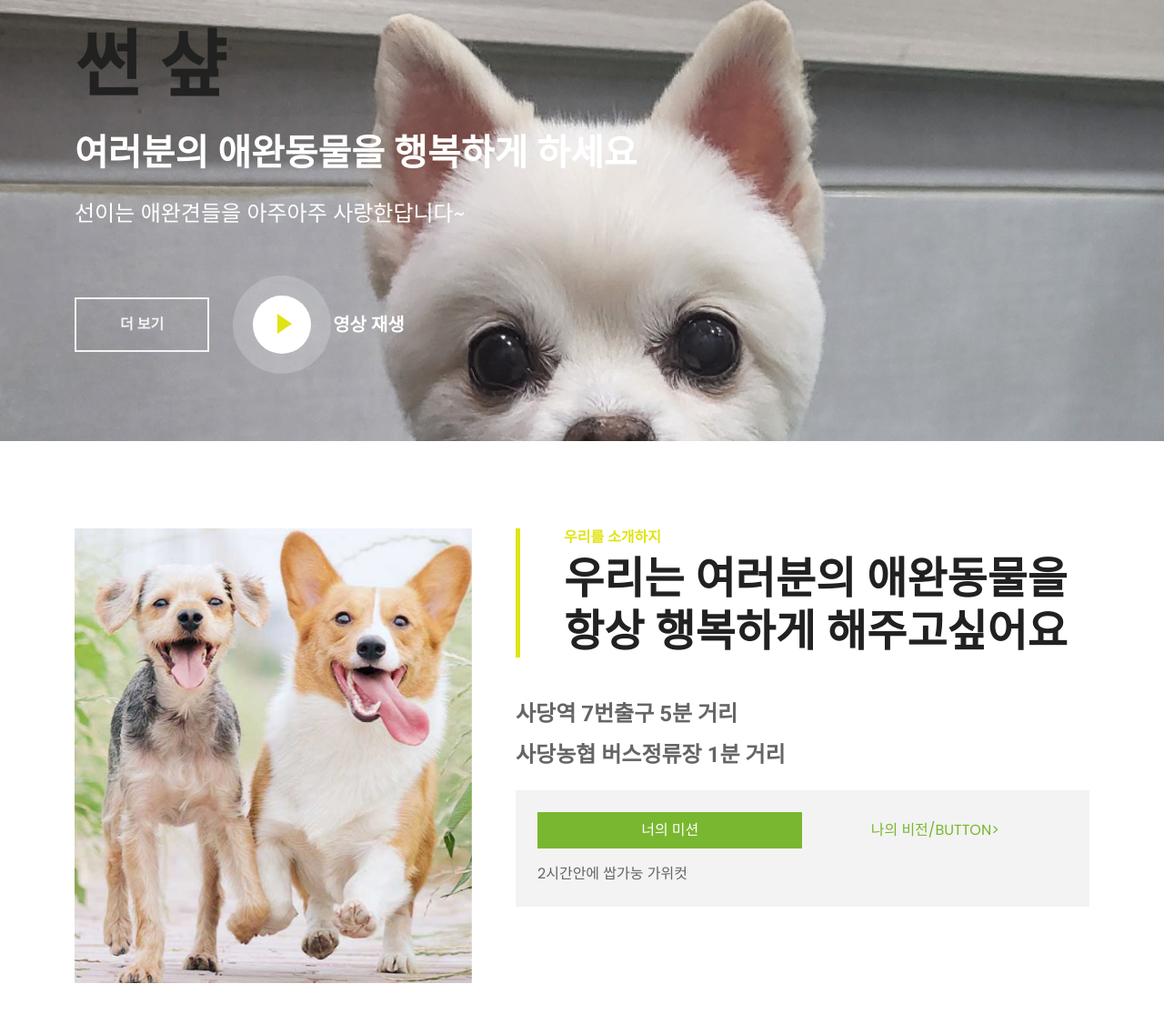
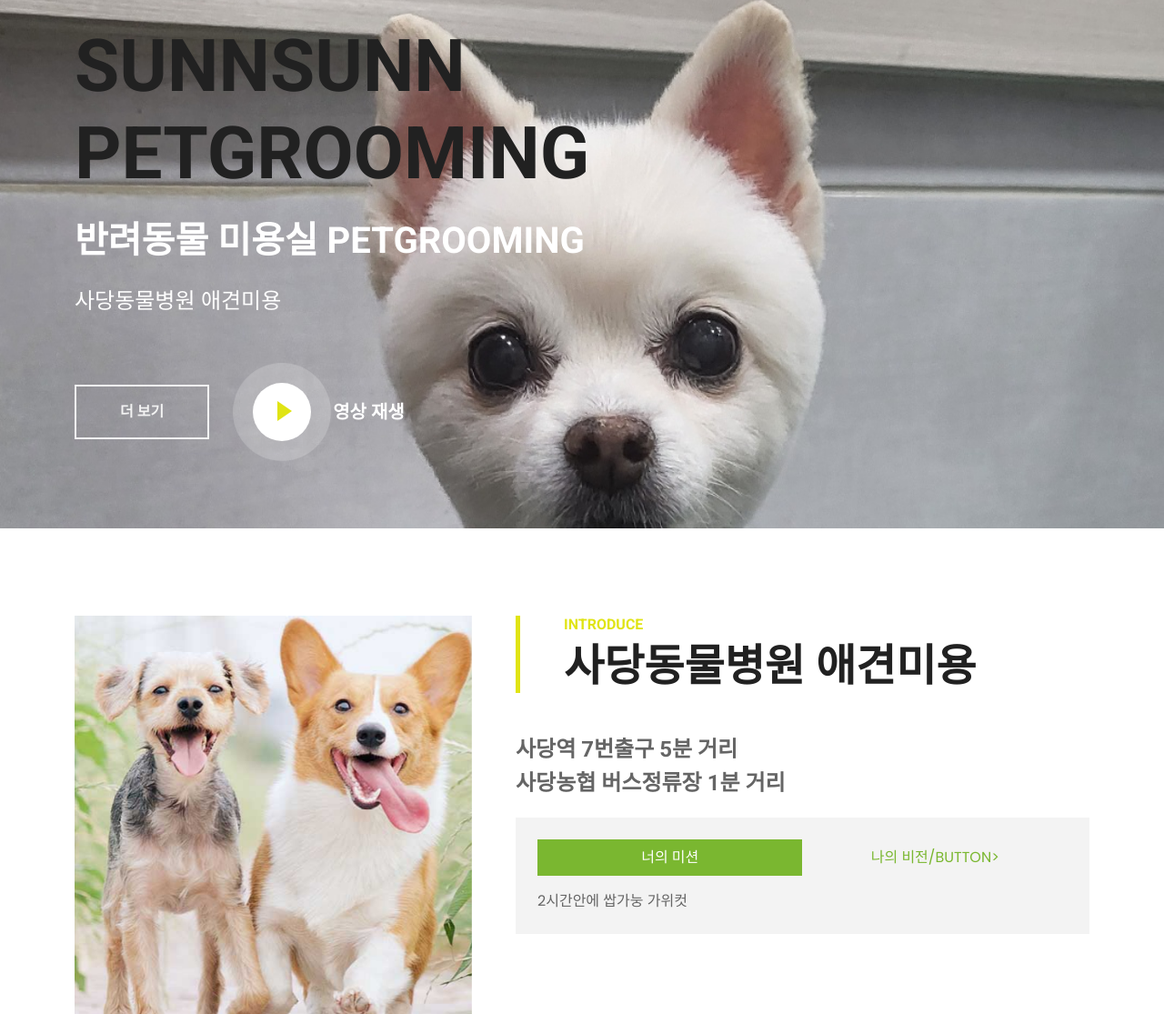
Before and after one commit to YangHyunSuk/sunsun, a plain HTML site: page index.html in a window 1280 px wide. Shown: the part 235-1350 px from the top of the page at 91% size. Drawn offline with nearby package versions, Linux system fonts and the light colour scheme.

Commit message:
sunn1test

```diff
--- a/index.html
+++ b/index.html
@@ -8,8 +8,8 @@
     <meta content="SUN petgrooming SHOP" name="keywords">
     <meta content="SUN petgrooming SHOP" name="description">
     <!--Favicon현석이파비콘 -->
-    <link rel="shortcut icon" href="img/favicon.ico" type="image/x-icon">
-    <link rel="icon" href="img/favicon.ico" type="image/x-icon">
+    <link rel="shortcut icon" href="img/favicon-32x32.png" type="image/x-icon">
+    <link rel="icon" href="img/favicon-32x32.png" type="image/x-icon">
 
 
 
@@ -103,9 +103,9 @@
         <div class="container py-5">
             <div class="row justify-content-start">
                 <div class="col-lg-8 text-center text-lg-start">
-                    <h1 class="display-1 text-uppercase text-dark mb-lg-4">썬 샾</h1>
-                    <h1 class="text-uppercase text-white mb-lg-4">여러분의 애완동물을 행복하게 하세요</h1>
-                    <p class="fs-4 text-white mb-lg-4">선이는 애완견들을 아주아주 사랑한답니다~</p>
+                    <h1 class="display-1 text-uppercase text-dark mb-lg-4">SUNNSUNN PETGROOMING</h1>
+                    <h1 class="text-uppercase text-white mb-lg-4">반려동물 미용실 PETGROOMING</h1>
+                    <p class="fs-4 text-white mb-lg-4">사당동물병원 애견미용</p>
                     <div class="d-flex align-items-center justify-content-center justify-content-lg-start pt-5">
                         <a href="" class="btn btn-outline-light border-2 py-md-3 px-md-5 me-5">더 보기</a>
                         <button type="button" class="btn-play" data-bs-toggle="modal"
@@ -153,13 +153,13 @@
                 </div>
                 <div class="col-lg-7">
                     <div class="border-start border-5 border-primary ps-5 mb-5">
-                        <h6 class="text-primary text-uppercase">우리를 소개하지</h6>
-                        <h1 class="display-5 text-uppercase mb-0">우리는 여러분의 애완동물을 항상 행복하게 해주고싶어요</h1>
+                        <h6 class="text-primary text-uppercase">INTRODUCE</h6>
+                        <h1 class="display-5 text-uppercase mb-0">사당동물병원 애견미용</h1>
                     </div>
-                    <h4 class="text-body mb-4">
-                        <div class="mb-3">사당역 7번출구 5분 거리</div>
-                        <div class="mb-3">사당농협 버스정류장 1분 거리</div>
-                    </h4>
+                    <h4 class="text-body mb-4"><div
+                        class="mb-2">사당역 7번출구 5분 거리</div>
+                        <div
+                        class="mb-2">사당농협 버스정류장 1분 거리</div></h4>
                     <div class="bg-light p-4">
                         <ul class="nav nav-pills justify-content-between mb-3" id="pills-tab" role="tablist">
                             <li class="nav-item w-50" role="presentation">
```
Also changed, not shown: img/favicon-32x32.png (added).
